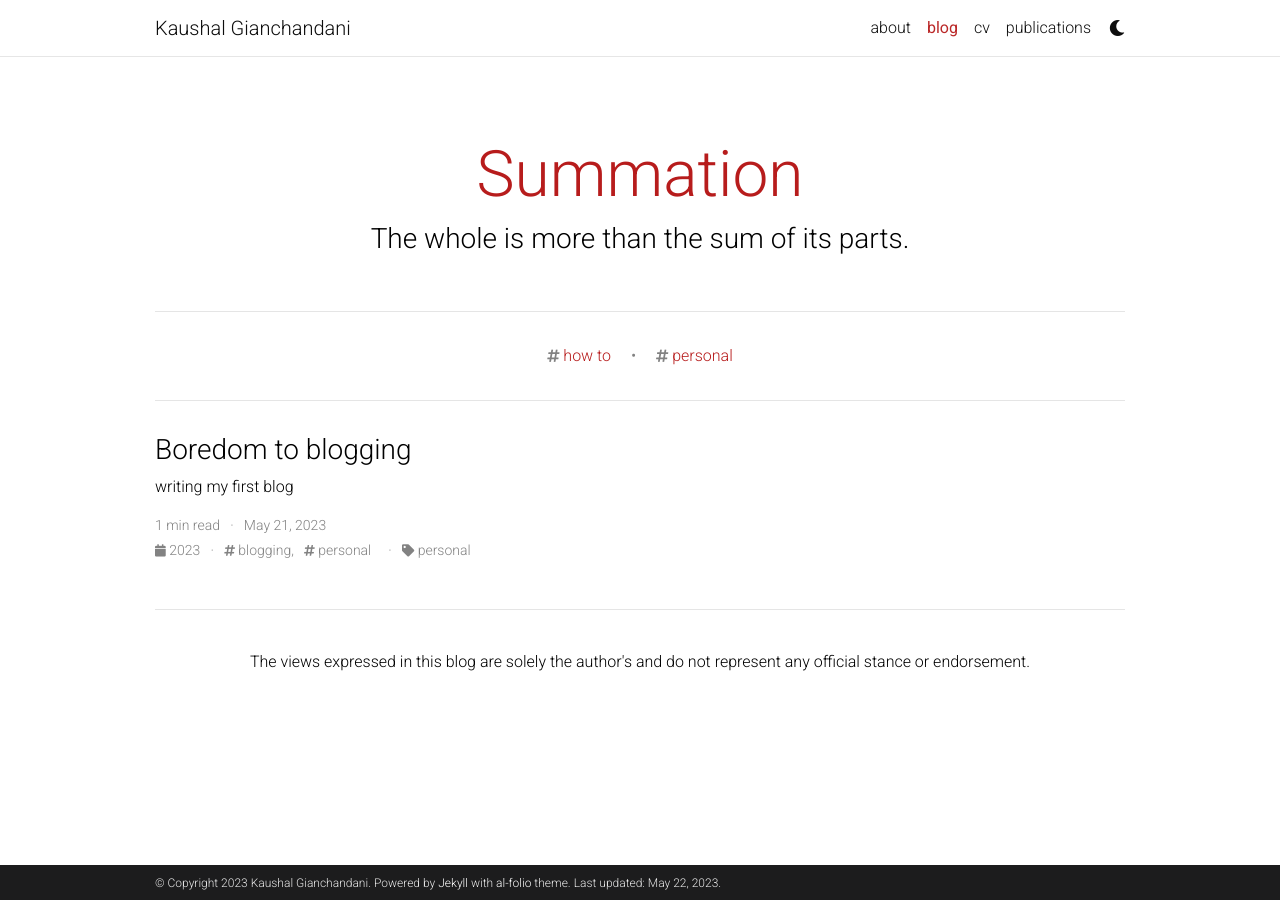
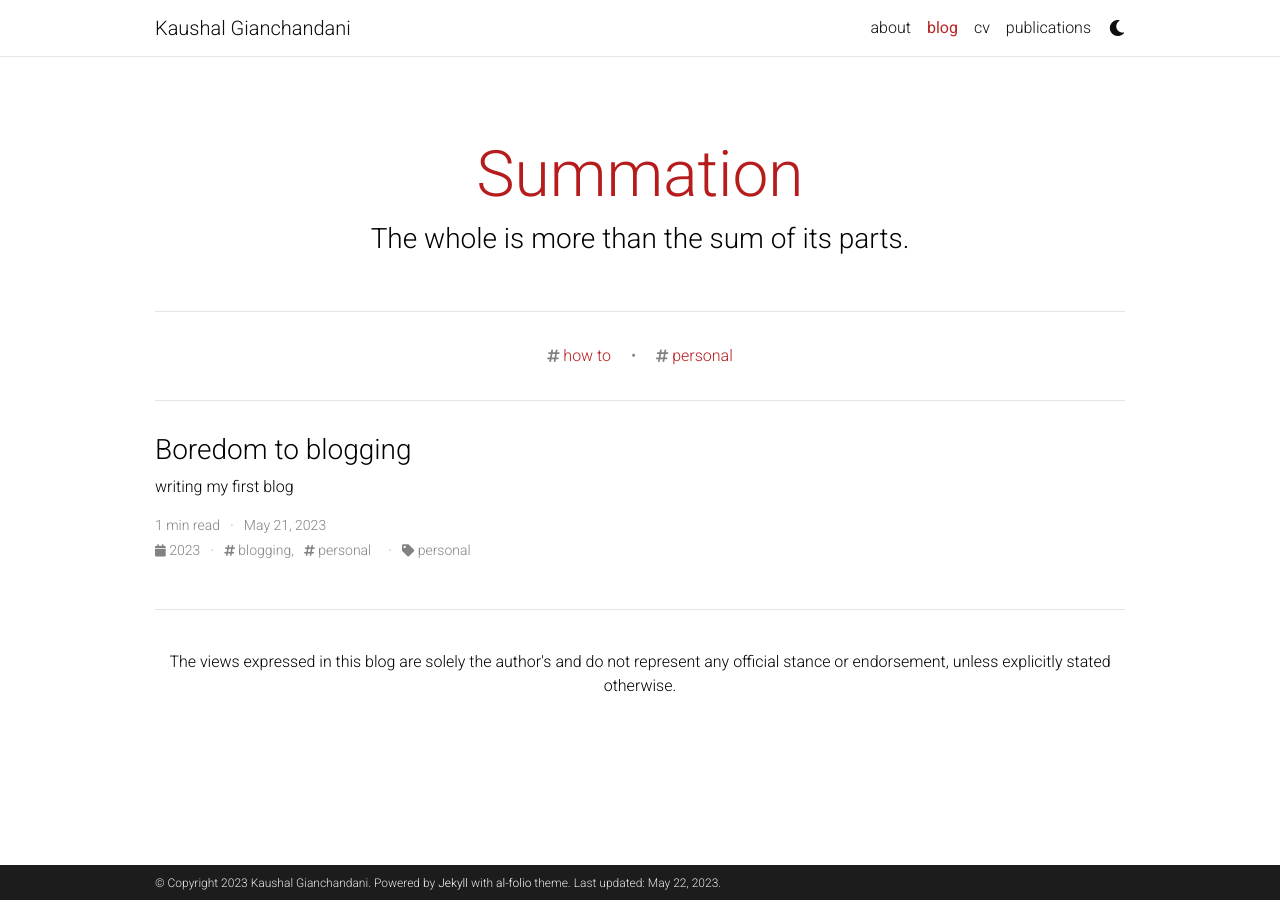
Before and after one commit to kaushalgianchandani/kaushalgianchandani.github.io, a Jekyll site: the page built from blog/index.html, in a window 1280 px wide. Built offline with Jekyll 4.4.1, drawn with Linux system fonts in a browser that asks for light colours; the list of posts is cut into pages by our own code; comment, search, counter and statistics services are not loaded; a style sheet for code colours, icons or effects is not loaded.

Commit message:
updated blog disclaimer

```diff
--- a/blog/index.html
+++ b/blog/index.html
@@ -112,5 +112,5 @@
   </ul>
 
   {% include pagination.html %}
-  <p><center>The views expressed in this blog are solely the author's and do not represent any official stance or endorsement.</center></p>
+  <p><center>The views expressed in this blog are solely the author's and do not represent any official stance or endorsement, unless explicitly stated otherwise.</center></p>
 </div>
```
